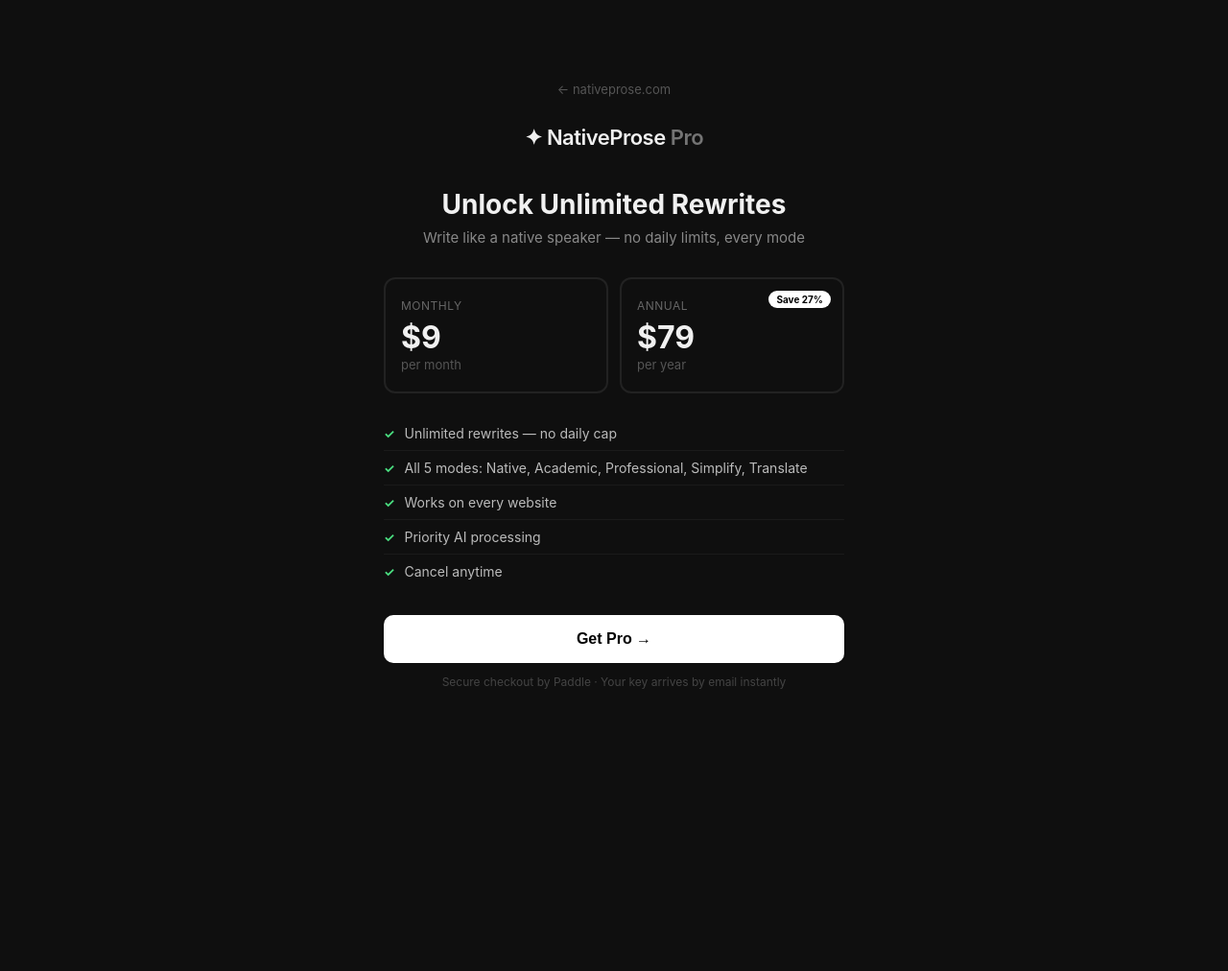
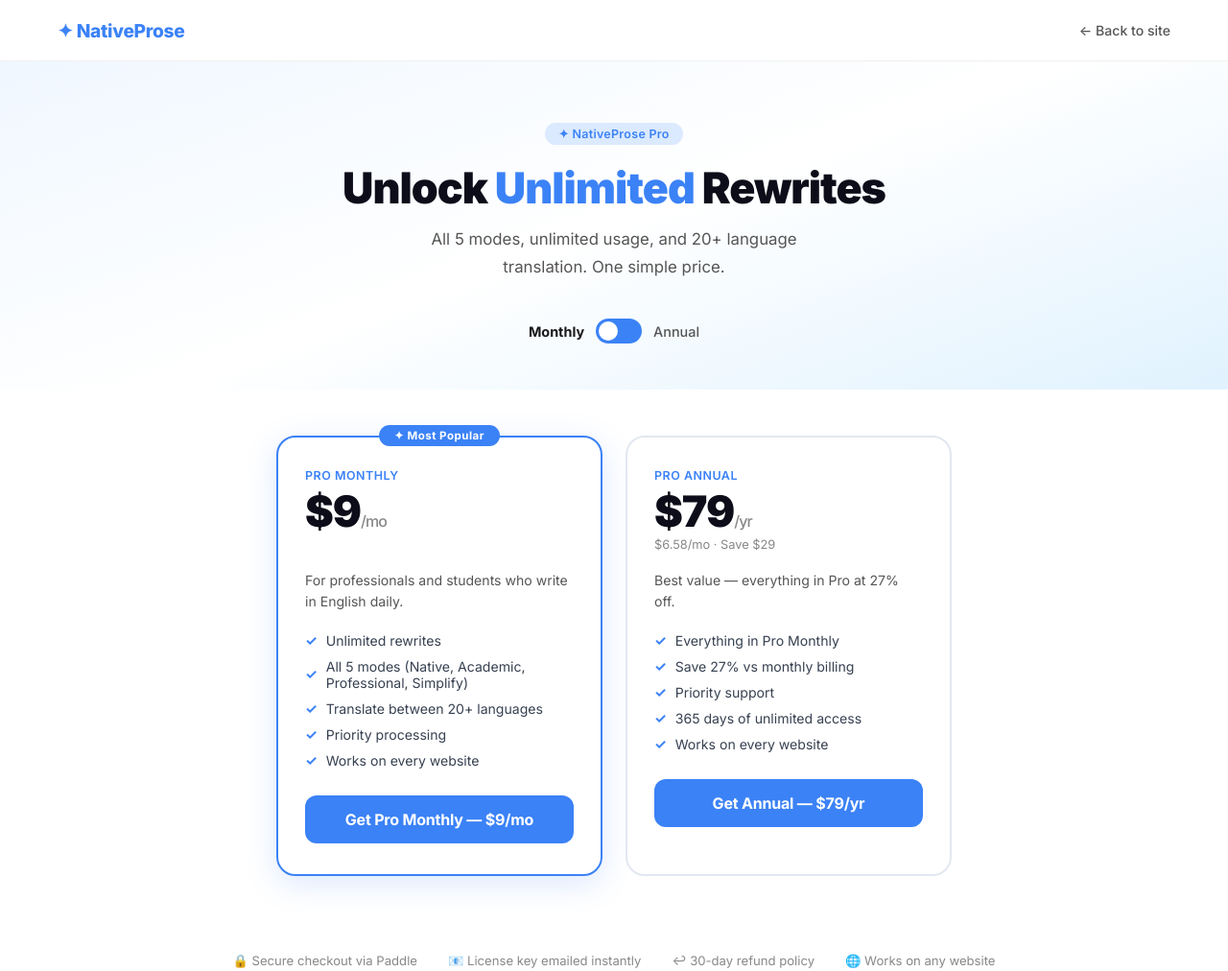
Before and after one commit to zhonglin9894-source/writemate-site, a plain HTML site: page pricing.html in a window 1280 px wide. Shown: the top 1012 px of the page at 96% size. Before the commit the page ends 800 px from the top, so only its background shows below. Drawn offline with Linux system fonts and the light colour scheme; a script that the page names is missing.

Commit message:
Update pricing.html

```diff
--- a/pricing.html
+++ b/pricing.html
@@ -3,171 +3,309 @@
 <head>
   <meta charset="UTF-8">
   <meta name="viewport" content="width=device-width, initial-scale=1.0">
-  <title>NativeProse — Upgrade to Pro</title>
+  <title>NativeProse Pro — Upgrade</title>
+  <link rel="preconnect" href="https://fonts.googleapis.com">
+  <link rel="preconnect" href="https://fonts.gstatic.com" crossorigin>
+  <link href="https://fonts.googleapis.com/css2?family=Inter:wght@400;500;600;700;800;900&display=swap" rel="stylesheet">
   <script src="https://cdn.paddle.com/paddle/v2/paddle.js"></script>
   <style>
-    * { margin: 0; padding: 0; box-sizing: border-box; }
+    *, *::before, *::after { margin: 0; padding: 0; box-sizing: border-box; }
+    html { scroll-behavior: smooth; }
     body {
-      font-family: -apple-system, BlinkMacSystemFont, 'Segoe UI', sans-serif;
-      background: #0f0f0f;
-      color: #f0f0f0;
+      font-family: 'Inter', -apple-system, BlinkMacSystemFont, sans-serif;
+      color: #1a1a1a;
+      background: #fff;
+      -webkit-font-smoothing: antialiased;
       min-height: 100vh;
-      display: flex;
-      align-items: center;
-      justify-content: center;
-      padding: 40px 20px;
     }
-    .container { max-width: 480px; width: 100%; }
-    .logo { font-size: 22px; font-weight: 600; letter-spacing: -0.5px; margin-bottom: 40px; text-align: center; }
-    .logo span { opacity: 0.45; }
-    h1 { font-size: 28px; font-weight: 700; text-align: center; margin-bottom: 8px; }
-    .sub { color: #888; text-align: center; margin-bottom: 32px; font-size: 15px; }
 
-    .success {
-      display: none;
-      background: #0c1f13;
-      border: 1px solid #1e5c33;
-      border-radius: 12px;
-      padding: 28px 24px;
-      margin-bottom: 24px;
+    /* ── Nav ── */
+    nav {
+      position: sticky; top: 0; z-index: 100;
+      display: flex; justify-content: space-between; align-items: center;
+      padding: 0 60px; height: 64px;
+      background: rgba(255,255,255,0.95);
+      backdrop-filter: blur(12px);
+      border-bottom: 1px solid rgba(0,0,0,0.06);
+    }
+    .logo { font-size: 1.2rem; font-weight: 800; color: #3b82f6; letter-spacing: -0.3px; text-decoration: none; }
+    .nav-back {
+      font-size: 0.88rem; font-weight: 500; color: #555;
+      text-decoration: none; display: flex; align-items: center; gap: 5px;
+    }
+    .nav-back:hover { color: #3b82f6; }
+
+    /* ── Hero ── */
+    .hero {
+      background: linear-gradient(160deg, #f0f7ff 0%, #fff 50%, #e0f2fe 100%);
+      padding: 64px 24px 48px;
       text-align: center;
     }
-    .success h2 { font-size: 20px; margin-bottom: 10px; color: #4ade80; }
-    .success p { color: #aaa; font-size: 14px; line-height: 1.7; }
-
-    .plans { display: flex; gap: 12px; margin-bottom: 24px; }
-    .plan {
-      flex: 1;
-      border: 2px solid #222;
-      border-radius: 12px;
-      padding: 20px 16px;
-      cursor: pointer;
-      transition: border-color 0.15s;
-      position: relative;
-      user-select: none;
+    .badge {
+      display: inline-block;
+      background: #dbeafe; color: #3b82f6;
+      font-size: 0.78rem; font-weight: 600;
+      padding: 4px 14px; border-radius: 20px;
+      margin-bottom: 18px; letter-spacing: 0.3px;
     }
-    .plan:hover { border-color: #444; }
-    .plan.selected { border-color: #fff; }
-    .plan-name { font-size: 12px; color: #666; text-transform: uppercase; letter-spacing: 0.5px; margin-bottom: 10px; }
-    .plan-price { font-size: 32px; font-weight: 700; line-height: 1; }
-    .plan-period { font-size: 13px; color: #555; margin-top: 4px; }
-    .plan-tag {
-      position: absolute;
-      top: 12px; right: 12px;
-      background: #fff;
-      color: #000;
-      font-size: 10px;
-      font-weight: 700;
-      padding: 3px 8px;
-      border-radius: 20px;
+    .hero h1 {
+      font-size: clamp(2rem, 5vw, 2.8rem);
+      font-weight: 900; letter-spacing: -1px;
+      color: #0d0d1a; margin-bottom: 12px;
+    }
+    .hero h1 span { color: #3b82f6; }
+    .hero p {
+      font-size: 1.05rem; color: #555; line-height: 1.7;
+      max-width: 460px; margin: 0 auto;
     }
 
-    .features { margin-bottom: 28px; }
-    .feat { display: flex; align-items: center; gap: 10px; padding: 9px 0; font-size: 14px; color: #bbb; border-bottom: 1px solid #1a1a1a; }
-    .feat:last-child { border-bottom: none; }
-    .feat::before { content: '✓'; color: #4ade80; font-weight: 700; flex-shrink: 0; font-size: 13px; }
+    /* ── Toggle ── */
+    .toggle-wrap {
+      display: flex; justify-content: center; align-items: center;
+      gap: 12px; margin: 40px auto 0;
+    }
+    .toggle-label { font-size: 0.9rem; font-weight: 500; color: #555; cursor: pointer; }
+    .toggle-label.active { color: #1a1a1a; font-weight: 700; }
+    .toggle {
+      position: relative; width: 48px; height: 26px;
+      background: #3b82f6; border-radius: 13px;
+      cursor: pointer; transition: background 0.2s;
+      border: none; outline: none;
+    }
+    .toggle::after {
+      content: ''; position: absolute;
+      top: 3px; left: 3px;
+      width: 20px; height: 20px;
+      background: #fff; border-radius: 50%;
+      transition: transform 0.2s;
+    }
+    .toggle.annual::after { transform: translateX(22px); }
+    .save-badge {
+      background: #dcfce7; color: #16a34a;
+      font-size: 0.72rem; font-weight: 700;
+      padding: 2px 8px; border-radius: 20px;
+      display: none;
+    }
+    .save-badge.visible { display: inline-block; }
 
-    .btn {
-      width: 100%;
-      padding: 16px;
-      background: #fff;
-      color: #000;
-      border: none;
-      border-radius: 10px;
-      font-size: 16px;
-      font-weight: 600;
-      cursor: pointer;
-      transition: opacity 0.15s;
+    /* ── Cards ── */
+    .cards {
+      display: flex; justify-content: center; gap: 24px;
+      flex-wrap: wrap; padding: 48px 24px 80px;
+      max-width: 820px; margin: 0 auto;
     }
-    .btn:hover { opacity: 0.88; }
-    .hint { text-align: center; font-size: 12px; color: #444; margin-top: 12px; }
-    .back { text-align: center; margin-bottom: 28px; }
-    .back a { color: #555; font-size: 13px; text-decoration: none; }
-    .back a:hover { color: #888; }
+    .card {
+      background: #fff; border: 2px solid #e2e8f0;
+      border-radius: 20px; padding: 32px 28px;
+      width: 340px; transition: all 0.2s;
+      position: relative; cursor: pointer;
+    }
+    .card:hover { border-color: #3b82f6; box-shadow: 0 8px 32px rgba(59,130,246,0.12); }
+    .card.selected {
+      border-color: #3b82f6;
+      box-shadow: 0 8px 32px rgba(59,130,246,0.18);
+    }
+    .card-popular {
+      position: absolute; top: -13px; left: 50%; transform: translateX(-50%);
+      background: #3b82f6; color: #fff;
+      font-size: 0.72rem; font-weight: 700; letter-spacing: 0.5px;
+      padding: 4px 16px; border-radius: 20px;
+    }
+    .card-tier { font-size: 0.78rem; font-weight: 600; color: #3b82f6; margin-bottom: 8px; text-transform: uppercase; letter-spacing: 0.5px; }
+    .card-price { font-size: 2.8rem; font-weight: 900; color: #0d0d1a; letter-spacing: -1px; line-height: 1; }
+    .card-price span { font-size: 1rem; font-weight: 500; color: #888; }
+    .card-per-mo { font-size: 0.8rem; color: #888; margin-top: 4px; min-height: 20px; }
+    .card-desc { font-size: 0.88rem; color: #555; margin: 14px 0 20px; line-height: 1.6; }
+    .card-features { list-style: none; display: flex; flex-direction: column; gap: 10px; margin-bottom: 28px; }
+    .card-features li { font-size: 0.88rem; color: #374151; display: flex; align-items: center; gap: 9px; }
+    .card-features li::before { content: '✓'; color: #3b82f6; font-weight: 700; font-size: 0.9rem; flex-shrink: 0; }
+
+    /* ── CTA Button ── */
+    .btn-checkout {
+      width: 100%; padding: 15px;
+      background: #3b82f6; color: #fff;
+      border: none; border-radius: 12px;
+      font-size: 1rem; font-weight: 700;
+      cursor: pointer; font-family: inherit;
+      transition: all 0.2s; letter-spacing: -0.2px;
+    }
+    .btn-checkout:hover { background: #2563eb; transform: translateY(-1px); box-shadow: 0 6px 24px rgba(59,130,246,0.4); }
+    .btn-checkout:active { transform: none; }
+    .btn-checkout:disabled { opacity: 0.6; cursor: default; transform: none; box-shadow: none; }
+
+    /* ── Trust row ── */
+    .trust {
+      display: flex; justify-content: center; gap: 32px;
+      flex-wrap: wrap; padding: 0 24px 60px;
+      font-size: 0.82rem; color: #888;
+    }
+    .trust span { display: flex; align-items: center; gap: 6px; }
+
+    /* ── Success ── */
+    .success {
+      display: none; text-align: center;
+      padding: 80px 24px; max-width: 520px; margin: 0 auto;
+    }
+    .success.visible { display: block; }
+    .success-icon {
+      width: 72px; height: 72px; background: #eff6ff;
+      border-radius: 50%; display: flex; align-items: center;
+      justify-content: center; margin: 0 auto 24px;
+      font-size: 2rem;
+    }
+    .success h2 { font-size: 1.8rem; font-weight: 800; color: #0d0d1a; margin-bottom: 12px; }
+    .success p { color: #555; line-height: 1.7; font-size: 0.95rem; }
+
+    /* ── Footer ── */
+    footer {
+      border-top: 1px solid #f0f0f0;
+      padding: 24px 60px;
+      display: flex; justify-content: space-between; align-items: center;
+      flex-wrap: wrap; gap: 12px;
+    }
+    .footer-logo { font-size: 1rem; font-weight: 800; color: #3b82f6; }
+    footer p { font-size: 0.8rem; color: #aaa; }
+
+    @media (max-width: 600px) {
+      nav { padding: 0 20px; }
+      footer { padding: 20px; flex-direction: column; text-align: center; }
+      .card { width: 100%; }
+    }
   </style>
 </head>
 <body>
-<div class="container">
 
-  <div class="back"><a href="/">← nativeprose.com</a></div>
+<nav>
+  <a href="https://nativeprose.com" class="logo">✦ NativeProse</a>
+  <a href="https://nativeprose.com" class="nav-back">← Back to site</a>
+</nav>
 
-  <div class="logo">✦ NativeProse <span>Pro</span></div>
-  <h1>Unlock Unlimited Rewrites</h1>
-  <p class="sub">Write like a native speaker — no daily limits, every mode</p>
+<div id="main-content">
+  <div class="hero">
+    <div class="badge">✦ NativeProse Pro</div>
+    <h1>Unlock <span>Unlimited</span> Rewrites</h1>
+    <p>All 5 modes, unlimited usage, and 20+ language translation. One simple price.</p>
 
-  <div id="success-box" class="success">
-    <h2>Payment Successful ✓</h2>
-    <p>Your license key has been sent to your email address.<br>
-    Open the <strong>NativeProse</strong> extension → paste the key in the License Key field → click <strong>Activate</strong>.</p>
-  </div>
-
-  <div class="plans" id="plans">
-    <div class="plan" id="plan-monthly" onclick="selectPlan('monthly')">
-      <div class="plan-name">Monthly</div>
-      <div class="plan-price">$9</div>
-      <div class="plan-period">per month</div>
-    </div>
-    <div class="plan" id="plan-annual" onclick="selectPlan('annual')">
-      <div class="plan-name">Annual</div>
-      <div class="plan-price">$79</div>
-      <div class="plan-period">per year</div>
-      <div class="plan-tag">Save 27%</div>
+    <div class="toggle-wrap">
+      <span class="toggle-label active" id="lbl-monthly">Monthly</span>
+      <button class="toggle" id="plan-toggle" onclick="switchPlan()" aria-label="Toggle billing period"></button>
+      <span class="toggle-label" id="lbl-annual">Annual</span>
+      <span class="save-badge" id="save-badge">Save 27%</span>
     </div>
   </div>
 
-  <div class="features" id="features">
-    <div class="feat">Unlimited rewrites — no daily cap</div>
-    <div class="feat">All 5 modes: Native, Academic, Professional, Simplify, Translate</div>
-    <div class="feat">Works on every website</div>
-    <div class="feat">Priority AI processing</div>
-    <div class="feat">Cancel anytime</div>
+  <div class="cards">
+    <div class="card selected" id="card-monthly">
+      <div class="card-popular">✦ Most Popular</div>
+      <div class="card-tier">Pro Monthly</div>
+      <div class="card-price">$9<span>/mo</span></div>
+      <div class="card-per-mo"></div>
+      <div class="card-desc">For professionals and students who write in English daily.</div>
+      <ul class="card-features">
+        <li>Unlimited rewrites</li>
+        <li>All 5 modes (Native, Academic, Professional, Simplify)</li>
+        <li>Translate between 20+ languages</li>
+        <li>Priority processing</li>
+        <li>Works on every website</li>
+      </ul>
+      <button class="btn-checkout" id="btn-monthly" onclick="startCheckout('monthly')">Get Pro Monthly — $9/mo</button>
+    </div>
+
+    <div class="card" id="card-annual">
+      <div class="card-tier">Pro Annual</div>
+      <div class="card-price">$79<span>/yr</span></div>
+      <div class="card-per-mo">$6.58/mo · Save $29</div>
+      <div class="card-desc">Best value — everything in Pro at 27% off.</div>
+      <ul class="card-features">
+        <li>Everything in Pro Monthly</li>
+        <li>Save 27% vs monthly billing</li>
+        <li>Priority support</li>
+        <li>365 days of unlimited access</li>
+        <li>Works on every website</li>
+      </ul>
+      <button class="btn-checkout" id="btn-annual" onclick="startCheckout('annual')">Get Annual — $79/yr</button>
+    </div>
   </div>
 
-  <button class="btn" id="buy-btn" onclick="checkout()">Get Pro →</button>
-  <p class="hint">Secure checkout by Paddle · Your key arrives by email instantly</p>
-
+  <div class="trust">
+    <span>🔒 Secure checkout via Paddle</span>
+    <span>📧 License key emailed instantly</span>
+    <span>↩ 30-day refund policy</span>
+    <span>🌐 Works on any website</span>
+  </div>
 </div>
 
+<div class="success" id="success-screen">
+  <div class="success-icon">🎉</div>
+  <h2>You're all set!</h2>
+  <p>Your license key is on its way to your email inbox. Check your spam folder if you don't see it within a minute.<br><br>
+  Paste the key into the ✦ NativeProse extension to activate Pro instantly.</p>
+</div>
+
+<footer>
+  <div class="footer-logo">✦ NativeProse</div>
+  <p>Questions? <a href="mailto:zhonglin9894@gmail.com" style="color:#3b82f6">zhonglin9894@gmail.com</a></p>
+</footer>
+
 <script>
-  const PRICES = {
-    monthly: 'pri_01kvsxgvdcyh6gqg6nmrd0exvw',
-    annual:  'pri_01kvsxcp6s96h0ka4qevp4xq0q'
-  };
+  const MONTHLY_PRICE_ID = 'pri_01kvsxgvdcyh6gqg6nmrd0exvw';
+  const ANNUAL_PRICE_ID  = 'pri_01kvsxcp6s96h0ka4qevp4xq0q';
+
+  let currentPlan = 'monthly';
 
   Paddle.Initialize({
     token: 'live_bf570cc767cd50ee40a7e41952d',
-    eventCallback: function(ev) {
-      if (ev.name === 'checkout.completed') {
-        document.getElementById('success-box').style.display = 'block';
-        document.getElementById('plans').style.display = 'none';
-        document.getElementById('features').style.display = 'none';
-        document.getElementById('buy-btn').style.display = 'none';
+    eventCallback: function(e) {
+      if (e.name === 'checkout.completed') {
+        document.getElementById('main-content').style.display = 'none';
+        document.getElementById('success-screen').classList.add('visible');
       }
     }
   });
 
-  const params = new URLSearchParams(location.search);
-  let selected = params.get('plan') === 'annual' ? 'annual' : 'monthly';
+  // Auto-select plan from URL param
+  const urlPlan = new URLSearchParams(location.search).get('plan');
+  if (urlPlan === 'annual') switchToAnnual();
 
-  function selectPlan(p) {
-    selected = p;
-    document.getElementById('plan-monthly').classList.toggle('selected', p === 'monthly');
-    document.getElementById('plan-annual').classList.toggle('selected', p === 'annual');
+  function switchPlan() {
+    if (currentPlan === 'monthly') switchToAnnual();
+    else switchToMonthly();
   }
 
-  selectPlan(selected);
-
-  if (params.get('success') === '1') {
-    document.getElementById('success-box').style.display = 'block';
-    document.getElementById('plans').style.display = 'none';
-    document.getElementById('features').style.display = 'none';
-    document.getElementById('buy-btn').style.display = 'none';
+  function switchToMonthly() {
+    currentPlan = 'monthly';
+    document.getElementById('plan-toggle').classList.remove('annual');
+    document.getElementById('lbl-monthly').classList.add('active');
+    document.getElementById('lbl-annual').classList.remove('active');
+    document.getElementById('save-badge').classList.remove('visible');
+    document.getElementById('card-monthly').classList.add('selected');
+    document.getElementById('card-annual').classList.remove('selected');
   }
 
-  function checkout() {
+  function switchToAnnual() {
+    currentPlan = 'annual';
+    document.getElementById('plan-toggle').classList.add('annual');
+    document.getElementById('lbl-annual').classList.add('active');
+    document.getElementById('lbl-monthly').classList.remove('active');
+    document.getElementById('save-badge').classList.add('visible');
+    document.getElementById('card-annual').classList.add('selected');
+    document.getElementById('card-monthly').classList.remove('selected');
+  }
+
+  function startCheckout(plan) {
+    const priceId = plan === 'annual' ? ANNUAL_PRICE_ID : MONTHLY_PRICE_ID;
+    const btn = document.getElementById('btn-' + plan);
+    btn.disabled = true;
+    btn.textContent = 'Opening checkout…';
+
     Paddle.Checkout.open({
-      items: [{ priceId: PRICES[selected], quantity: 1 }]
+      items: [{ priceId: priceId, quantity: 1 }],
     });
+
+    setTimeout(() => {
+      btn.disabled = false;
+      btn.textContent = plan === 'annual' ? 'Get Annual — $79/yr' : 'Get Pro Monthly — $9/mo';
+    }, 3000);
   }
 </script>
 </body>
```
